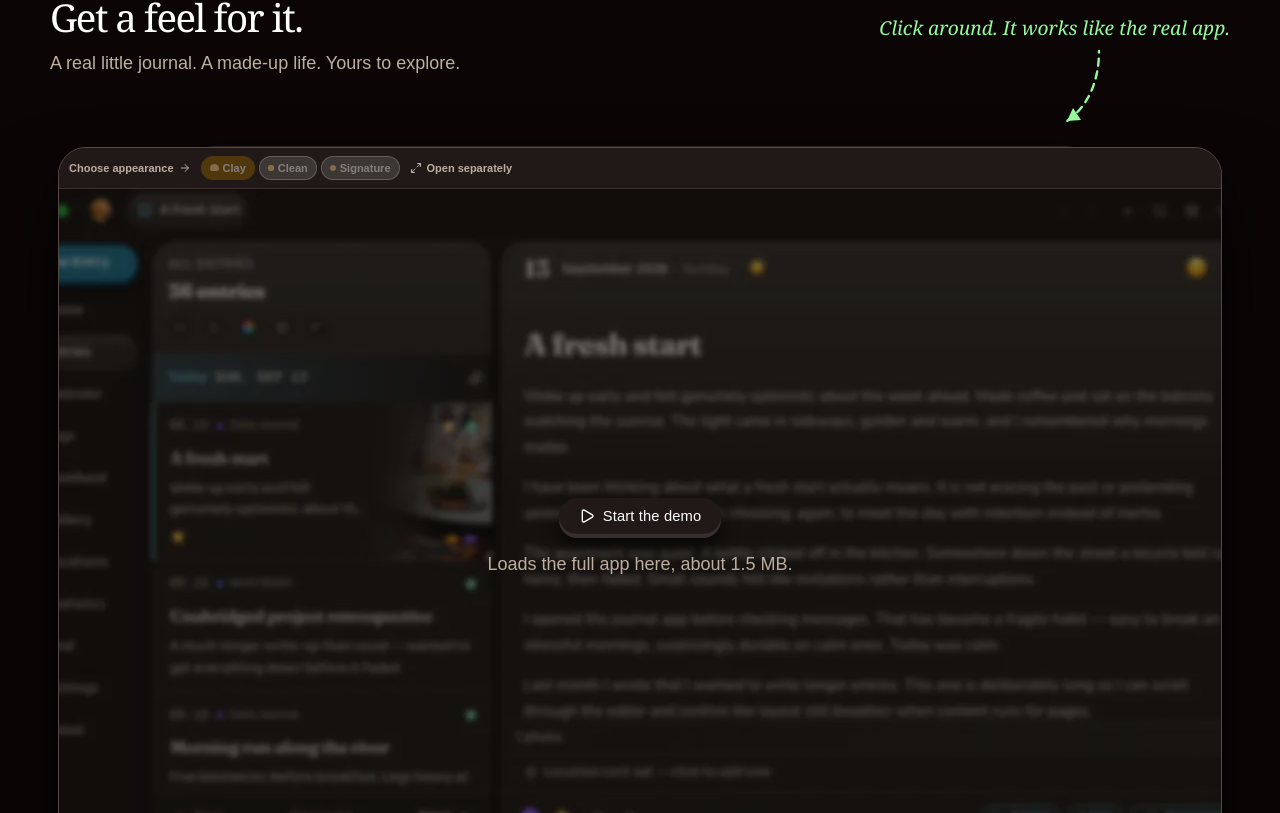
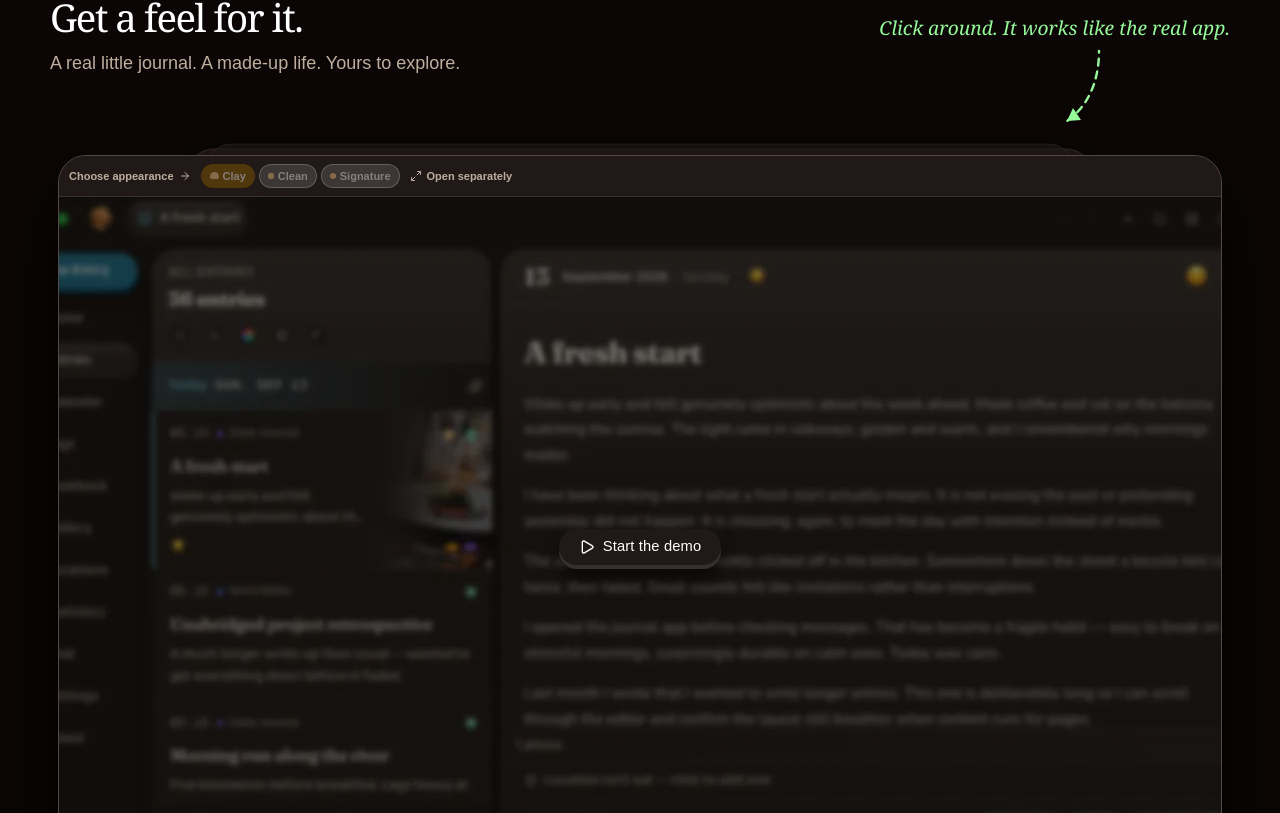
Before and after one commit to dinhanhthi/memlore, a React (Vite) app in the folder website/: page / in a window 1280 px wide. Shown: the part 727-1540 px from the top of the page. Built offline with nearby package versions, Linux system fonts and the light colour scheme.

Commit message:
style(website): keep demo window upright after load and show stack layers

```diff
--- a/website/src/LandingPage.tsx
+++ b/website/src/LandingPage.tsx
@@ -737,7 +737,7 @@ function DemoLive() {
     sendDemoCommand(frame.current, { command: 'theme', designSystem })
   }
   return (
-    <div className="demo-stage">
+    <div className="demo-stage" data-upright={status === 'ready' ? '' : undefined}>
       <div className="demo-stack" aria-hidden="true">
         <span />
         <span />
@@ -795,7 +795,6 @@ function DemoLive() {
                 decoding="async"
               />
               {!started && (
-                <>
                 <button
                   type="button"
                   className="button"
@@ -804,8 +803,6 @@ function DemoLive() {
                 >
                   <Play className="size-4" /> {demo.start}
                 </button>
-                  <p>{demo.startHint}</p>
-                </>
               )}
               {started && (
                 <>
--- a/website/src/content.ts
+++ b/website/src/content.ts
@@ -58,7 +58,6 @@ export const demo = {
   iframeTitle: 'Interactive Memlore demo with fictional journal entries',
   posterAlt: 'Blurred preview of the Memlore journal with a sample entry open',
   start: 'Start the demo',
-  startHint: 'Loads the full app here, about 1.5 MB.',
   loadingTitle: 'Opening your sample journal…',
   loadingText: 'There are a few memories to unpack.',
   errorTitle: 'The demo is taking a little longer.',
--- a/website/src/styles.css
+++ b/website/src/styles.css
@@ -616,7 +616,7 @@ footer {
 }
 .demo-stage {
   position: relative;
-  padding: 12px 8px 20px;
+  padding: 20px 8px 20px;
   perspective: 1600px;
   perspective-origin: 50% 42%;
 }
@@ -624,16 +624,17 @@ footer {
   position: absolute;
   left: 10%;
   right: 10%;
-  top: 12px;
+  top: 20px;
   height: 78%;
   border-radius: var(--radius-panel);
   background: var(--color-raised);
   border: var(--rule-width) solid var(--color-rule);
   box-shadow: 0 18px 40px var(--color-shadow);
-  transform: scale(0.96) translateY(-14px);
+  /* Peek 8px / 16px above the window so the stack stays visible when it is upright. */
+  transform: scale(0.96) translateY(-20px);
 }
 .demo-stack span:last-child {
-  transform: scale(0.92) translateY(-28px);
+  transform: scale(0.92) translateY(-40px);
   opacity: 0.7;
 }
 .demo-window {
@@ -697,14 +698,19 @@ footer {
     transform: rotateY(-6deg) rotateX(2.5deg) translateY(0);
   }
   .demo-stage:hover .demo-window {
-    transform: rotateY(0deg) rotateX(0deg) translateY(-8px);
+    transform: rotateY(0deg) rotateX(0deg) translateY(0);
     box-shadow:
       0 1px 0 color-mix(in oklch, var(--color-ink) 16%, transparent),
       0 32px 56px var(--color-shadow),
       0 72px 110px var(--color-shadow);
   }
   .demo-stage:hover .demo-disclaimer {
-    transform: rotateY(0deg) rotateX(0deg) translateY(-8px);
+    transform: rotateY(0deg) rotateX(0deg) translateY(0);
+  }
+  /* Once the app is running the window stays upright for good. */
+  .demo-stage[data-upright] .demo-window,
+  .demo-stage[data-upright] .demo-disclaimer {
+    transform: none;
   }
 }
 .demo-viewport {
```
Also changed, not shown: 1 other file (tests, documents, lock files or other folders). Lines whose indentation alone changed are shown as unchanged.
